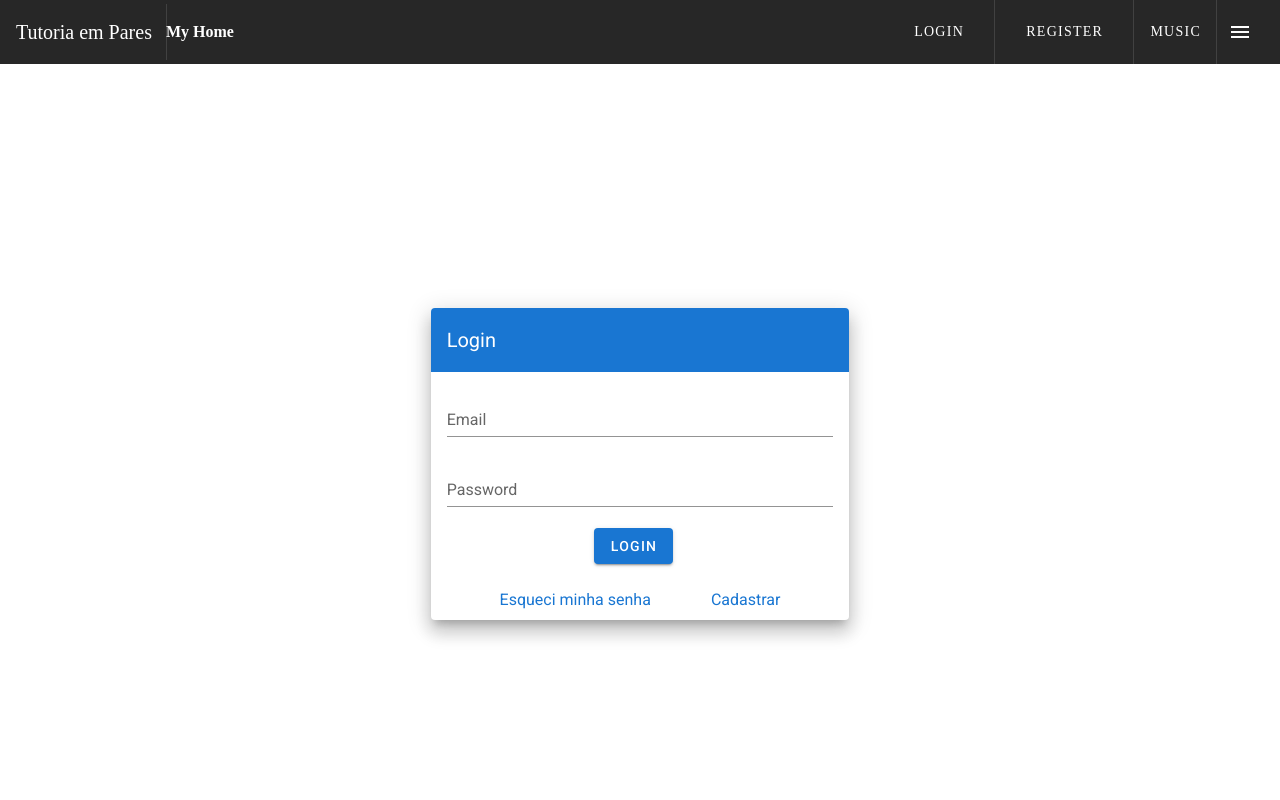
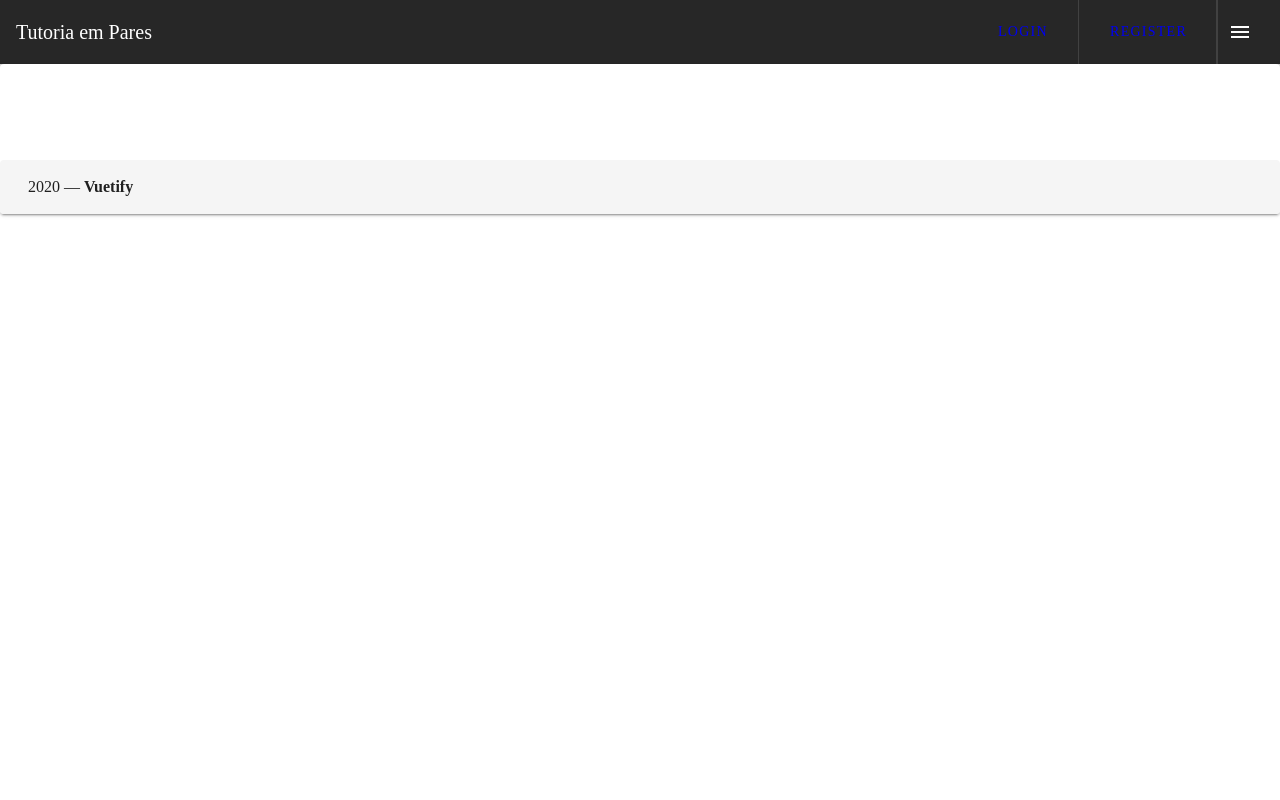
Before and after one commit to petrikic/tutoria-em-pares, a Vue app in the folder frontend/: page / in a window 1280 px wide. Shown: the top 800 px of the page. Built offline with nearby package versions, Linux system fonts and the light colour scheme.

Commit message:
frontend modificado

```diff
--- a/frontend/src/App.vue
+++ b/frontend/src/App.vue
@@ -1,14 +1,19 @@
 <template>
-  <div class="app">
+  <div id="app">
+    <Nav/>
     <router-view/>
+    <Footer/>
   </div>
 </template>
 
 <script>
+import Nav from './components/main/Nav'
+import Footer from './components/main/Footer'
 export default {
   name: 'App',
   components: {
-
-  },
+    Footer,
+    Nav
+  }
 };
 </script>
--- a/frontend/src/components/main/Nav.vue
+++ b/frontend/src/components/main/Nav.vue
@@ -1,37 +1,27 @@
 <template>
 <v-toolbar
-    color="purple"
   dark
+  color="primary"
+  max-height="100px"
 >
   <v-toolbar-title class="title-margin">Tutoria em Pares</v-toolbar-title>
-
-    <v-divider
-      class="mx-4 subtitle-margin"
-      vertical
-    ></v-divider>
-
-    <h4>My Home</h4>
-
   <v-spacer></v-spacer>
 
-    <v-toolbar-items class="hidden-sm-and-down">
-      <v-btn text><router-link class="menu" to="/login">
+  <v-toolbar-items class="hidden-sm-and-down white--text">
+    <v-btn text><router-link  to="/login">
     Login
     </router-link>
     </v-btn>
 
     <v-divider vertical></v-divider>
-
-      <v-btn text><router-link class="menu" to="/register">
+    <v-btn text ><router-link to="/register">
     Register
     </router-link>
     </v-btn>
 
     <v-divider vertical></v-divider>
 
-      <v-btn text>
-        Music
-      </v-btn>
+
 
     <v-divider vertical></v-divider>
   </v-toolbar-items>
@@ -42,19 +32,10 @@
 
 <script>
 export default {
-  name: 'nav'
+  name: 'Nav'
 }
 </script>
 
 <style>
-  .menu {
-    text-decoration: none;
-    color:white
-  }
-  .title-margin {
-    margin-right: 15px;
-  }
-  .subtitle-margin{
-    margin: 15px;
-  }
+
 </style>
--- a/frontend/src/router/index.js
+++ b/frontend/src/router/index.js
@@ -1,20 +1,26 @@
 import Vue from 'vue'
 import VueRouter from 'vue-router'
-import Home from '../views/Home.vue'
-import Register from '../views/Register.vue'
+import ViewHome from '../views/ViewHome.vue'
+import ViewRegister from '../views/ViewRegister.vue'
+import ViewLogin from '../views/ViewLogin.vue'
 
 Vue.use(VueRouter)
 
 const routes = [
   {
     path: '/',
-    name: 'Home',
-    component: Home,
+    name: 'ViewHome',
+    component: ViewHome,
   },
   {
     path: '/register',
-    name: 'Register',
-    component: Register,
+    name: 'ViewRegister',
+    component: ViewRegister,
+  },
+  {
+    path: '/login',
+    name: 'ViewLogin',
+    component: ViewLogin,
   },
 ]
 
--- a/frontend/src/views/Home.vue
+++ /dev/null
@@ -1,24 +0,0 @@
-<template>
-  <div>
-      <Header/>
-      <Nav/>
-      <Login/>
-      <Footer/>
-  </div>
-</template>
-
-<script>
-import Nav from '../components/main/Nav'
-import Header from '../components/main/Header'
-import Footer from '../components/main/Footer'
-import Login from '../components/Login'
-export default {
-  name: 'Home',
-  components: {
-    Nav,
-    Header,
-    Login,
-    Footer
-  }
-}
-</script>
--- a/frontend/src/views/Register.vue
+++ /dev/null
@@ -1,21 +0,0 @@
-<template>
-  <div>
-    <Nav/>
-    <Registro/>
-    <Footer/>
-  </div>
-</template>
-
-<script>
-import Nav from '../components/main/Nav'
-import Registro from '../components/Registro'
-import Footer from '../components/main/Footer'
-export default {
-  name: 'Register',
-  components: {
-    Registro,
-    Nav,
-    Footer
-  }
-}
-</script>
--- /dev/null
+++ b/frontend/src/views/ViewHome.vue
@@ -0,0 +1,15 @@
+<template>
+  <div>
+      <Header/>
+  </div>
+</template>
+
+<script>
+import Header from '../components/main/Header'
+export default {
+  name: 'ViewHome',
+  components: {
+    Header
+  }
+}
+</script>
--- /dev/null
+++ b/frontend/src/views/ViewLogin.vue
@@ -0,0 +1,18 @@
+<template>
+  <Login/>
+</template>
+
+<script>
+import Login from '../components/Login'
+export default {
+  name: "ViewLogin",
+  components: {
+    Login
+  }
+}
+
+</script>
+
+<style>
+
+</style>
--- /dev/null
+++ b/frontend/src/views/ViewRegister.vue
@@ -0,0 +1,15 @@
+<template>
+  <div>
+    <Register/>
+  </div>
+</template>
+
+<script>
+import Register from '../components/Register'
+export default {
+  name: 'ViewRegister',
+  components: {
+    Register,
+  }
+}
+</script>
```
Also changed, not shown: frontend/src/components/Login.vue (line endings or trailing spaces), frontend/src/components/Register.vue (renamed from frontend/src/components/Registro.vue), 1 other file (tests, documents, lock files or other folders). Lines whose indentation alone changed are shown as unchanged.
